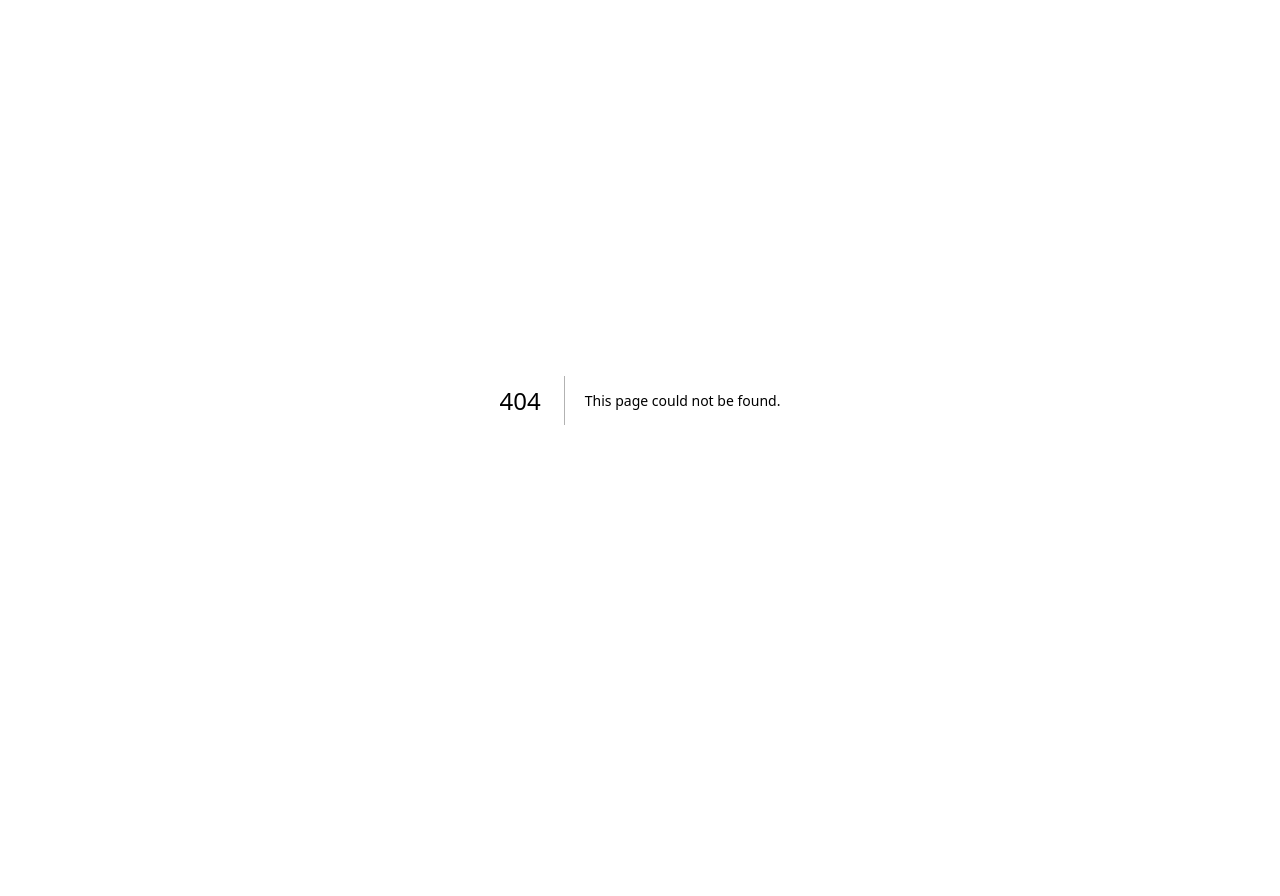
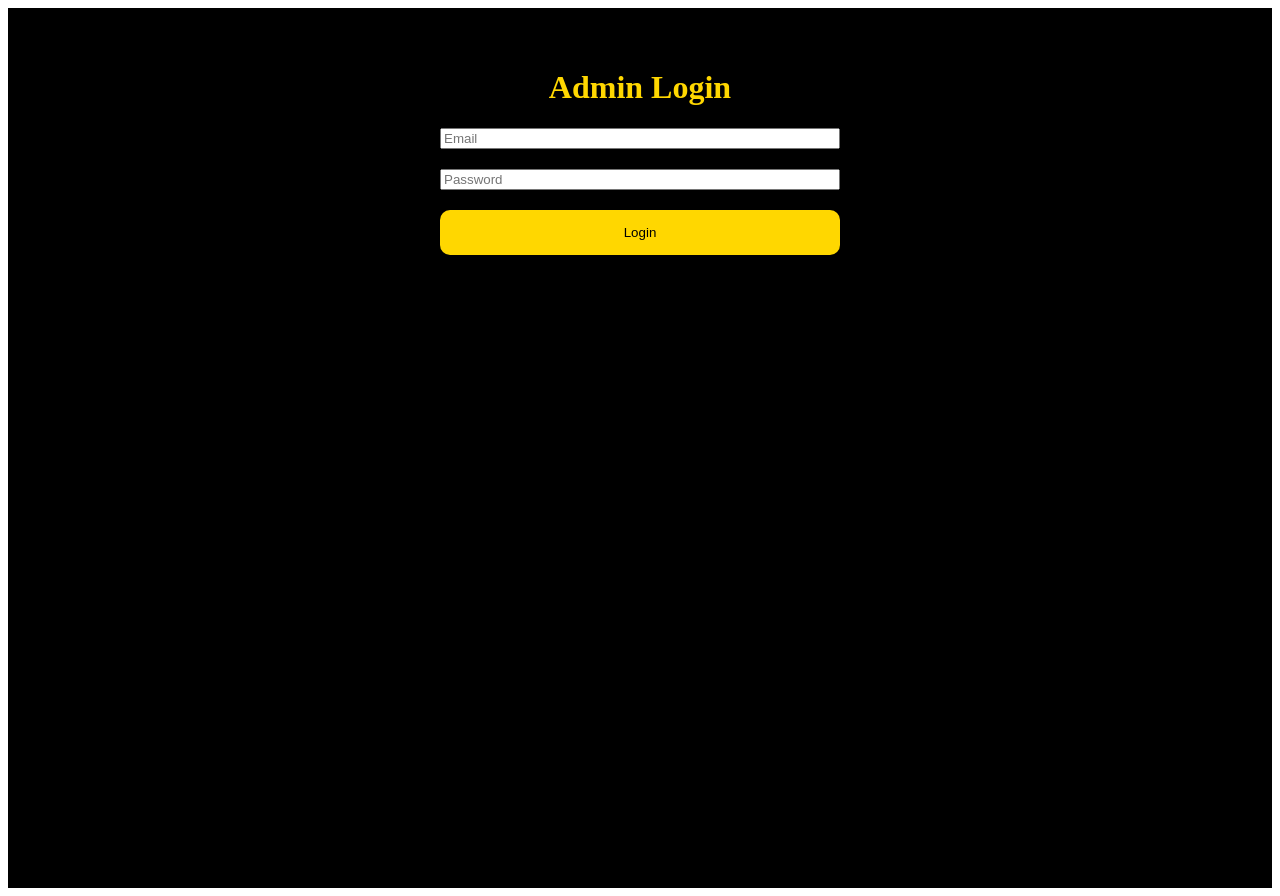
Before and after one commit to mbindaalphachia9-del/OHAU-HOTEL-RESORT, a Next.js app: page /admin/login in a window 1280 px wide. Before the commit this address had no page. Before the commit the page ends 800 px from the top, so only its background shows below. Built offline with nearby package versions, Linux system fonts and the light colour scheme.

Commit message:
Create page.tsx

```diff
--- /dev/null
+++ b/app/admin/login/page.tsx
@@ -0,0 +1,44 @@
+"use client";
+
+export default function LoginPage() {
+  return (
+    <main
+      style={{
+        backgroundColor: "#000",
+        color: "#fff",
+        minHeight: "100vh",
+        padding: "40px",
+      }}
+    >
+      <h1 style={{ color: "gold", textAlign: "center" }}>
+        Admin Login
+      </h1>
+
+      <div
+        style={{
+          maxWidth: "400px",
+          margin: "auto",
+          display: "flex",
+          flexDirection: "column",
+          gap: "20px",
+        }}
+      >
+        <input placeholder="Email" />
+
+        <input type="password" placeholder="Password" />
+
+        <button
+          style={{
+            backgroundColor: "gold",
+            color: "black",
+            padding: "15px",
+            border: "none",
+            borderRadius: "10px",
+          }}
+        >
+          Login
+        </button>
+      </div>
+    </main>
+  );
+}
```
